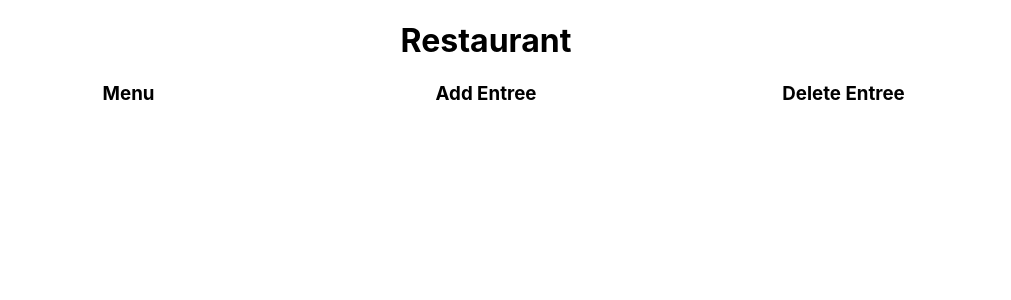
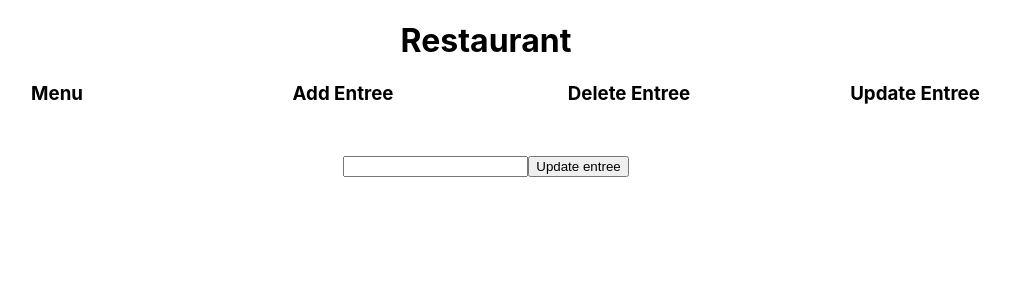
Before and after one commit to kylejw2/Restaurant, a React (Create React App) app in the folder presentation/: page /update-entree in a window 1280 px wide. Shown: the top 300 px of the page, without its empty margins (154-1165 px from the left). Built offline with nearby package versions, Linux system fonts and the light colour scheme.

Commit message:
Built skeleton to update functionality on UI

```diff
--- a/presentation/src/App.js
+++ b/presentation/src/App.js
@@ -5,6 +5,7 @@ import Entree from './components/Entree';
 import Nav from './components/Nav';
 import AddEntree from './components/AddEntree';
 import DeleteEntree from './components/DeleteEntree';
+import UpdateEntree from './components/UpdateEntree';
 import { BrowserRouter as Router, Switch, Route } from 'react-router-dom';
 
 function App() {
@@ -26,6 +27,9 @@ function App() {
           <Route path="/delete-entree">
             <DeleteEntree />
           </Route>
+          <Route path="/update-entree">
+            <UpdateEntree />
+          </Route>
         </Switch>
       </div>
     </Router>
--- a/presentation/src/components/Nav.js
+++ b/presentation/src/components/Nav.js
@@ -7,6 +7,7 @@ const Nav = () => {
             <Link to='/menu'><h3>Menu</h3></Link>
             <Link to='/add-entree'><h3>Add Entree</h3></Link>
             <Link to='/delete-entree'><h3>Delete Entree</h3></Link>
+            <Link to='/update-entree'><h3>Update Entree</h3></Link>
         </nav>
     );
 }
--- /dev/null
+++ b/presentation/src/components/UpdateEntree.js
@@ -0,0 +1,21 @@
+import React from 'react';
+
+export default class UpdateEntree extends React.Component {
+    constructor(props) {
+        super(props);
+        this.state = {
+
+        }
+
+        // bind the onChange and onSubmit methods
+    }
+
+    render() {
+        return (
+            <form>
+                <input />
+                <button>Update entree</button>
+            </form>
+        );
+    }
+}
```
Also changed, not shown: 1 other file (tests, documents, lock files or other folders).
